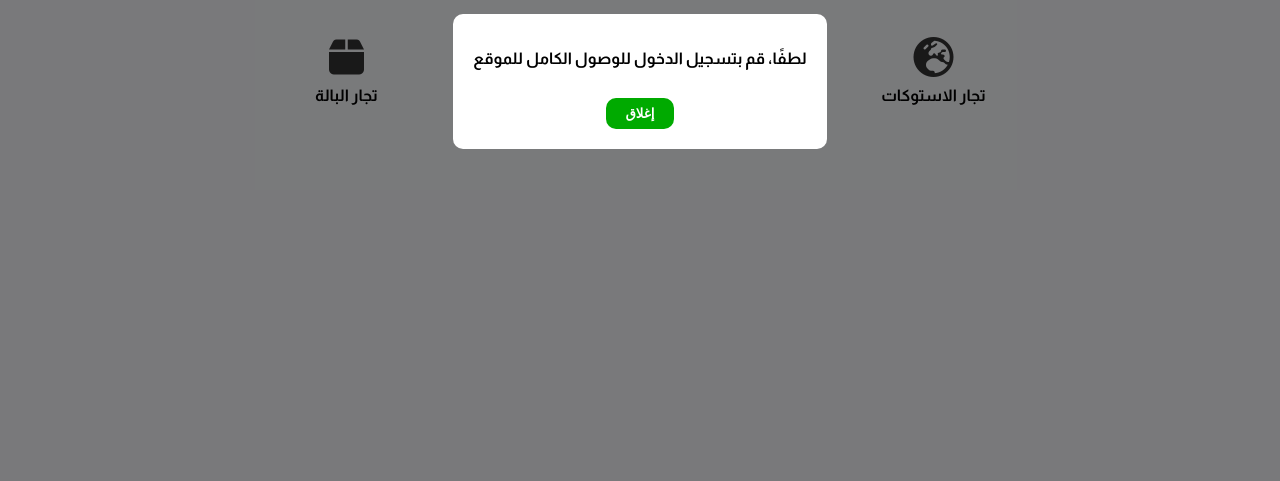
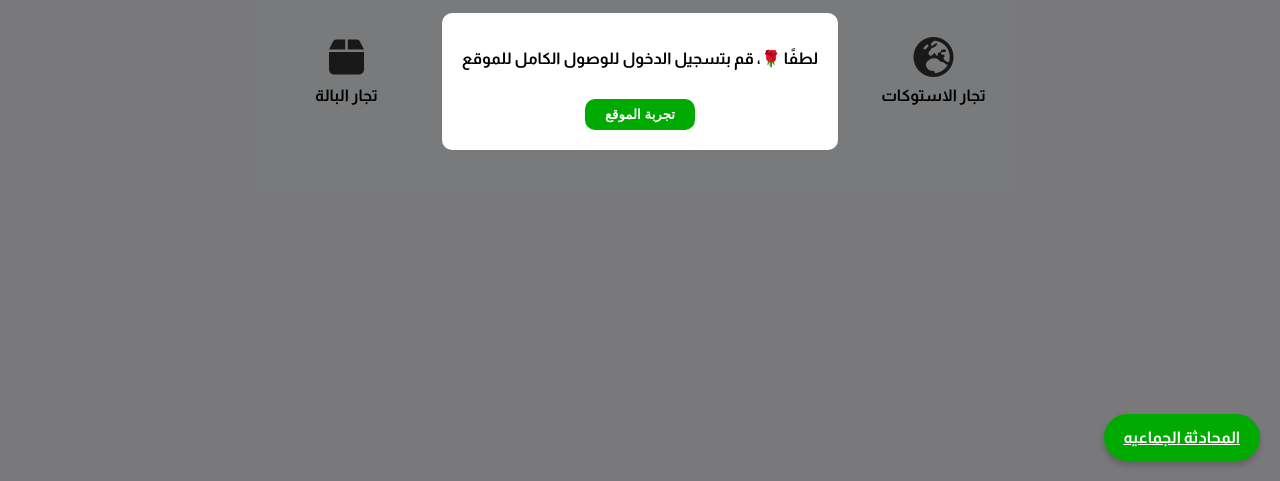
Before and after one commit to abueskander/firebase-messages, a plain HTML site: page index.html in a window 1280 px wide. Shown: the part 319-800 px from the top of the page. Drawn offline with Linux system fonts and the light colour scheme.

Commit message:
Update index.html

```diff
--- a/index.html
+++ b/index.html
@@ -162,6 +162,21 @@
             font-weight: bold;
             cursor: pointer;
         }
+        .message-button {
+            position: fixed;
+            bottom: 20px;
+            right: 20px;
+            background-color: #0a0;
+            color: white;
+            border: none;
+            padding: 15px 20px;
+            border-radius: 50px;
+            font-size: 16px;
+            font-weight: bold;
+            box-shadow: 0 4px 6px rgba(0,0,0,0.2);
+            cursor: pointer;
+            z-index: 9999;
+        }
     </style>
 </head>
 <body>
@@ -236,10 +251,12 @@
 
 <div class="login-popup" id="loginPopup">
     <div class="popup-content">
-        <p>لطفًا، قم بتسجيل الدخول للوصول الكامل للموقع</p>
-        <button onclick="document.getElementById('loginPopup').style.display='none'">إغلاق</button>
+        <p>لطفًا 🌹، قم بتسجيل الدخول للوصول الكامل للموقع</p>
+        <button onclick="document.getElementById('loginPopup').style.display='none'">تجربة الموقع</button>
     </div>
 </div>
+
+<a href="https://abueskander.github.io/firebase-messages/message.html" class="message-button">المحادثة الجماعيه</a>
 
 <script>
     const homeIcon = document.getElementById('homeIcon');
@@ -274,7 +291,6 @@
     actionsIcon.addEventListener('click', () => toggleMenu(actionsMenu));
     messagesIcon.addEventListener('click', () => toggleMenu(messagesMenu));
 
-    // Show login popup after 3 seconds
     window.onload = function() {
         setTimeout(() => {
             document.getElementById('loginPopup').style.display = 'flex';
```
